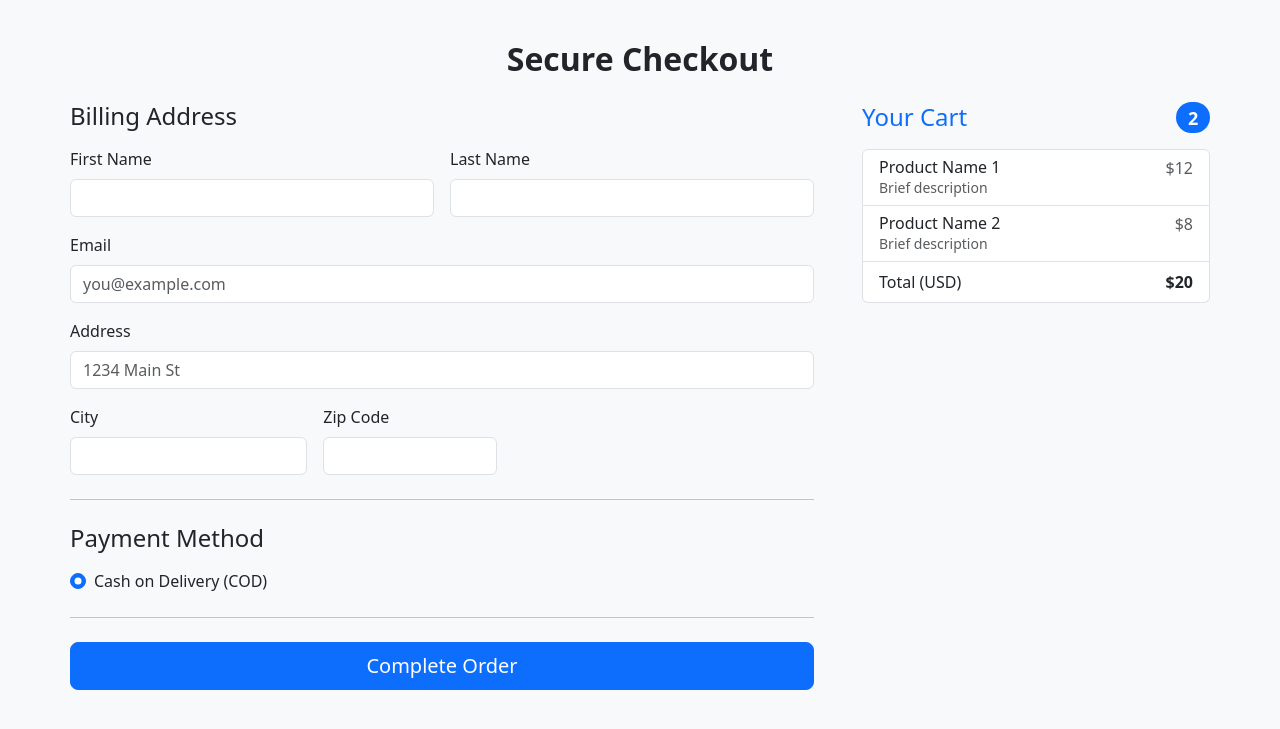
After one commit to MHassaan2/Hyperlocal-B2B2C-Supply-Chain-Delivery-Platform-for-Pakistan, a Python web app: template templates/shopkeeper/checkout.html in a window 1280 px wide. The commit adds this page. Shown: the top 729 px of the page. Run offline with Jinja, Linux system fonts and the light colour scheme; the template is opened without the code that fills it, so the values that code supplies are empty.

Commit message:
Add my HTML Pages

```diff
--- /dev/null
+++ b/templates/shopkeeper/checkout.html
@@ -0,0 +1,107 @@
+<!DOCTYPE html>
+<html lang="en">
+<head>
+    <meta charset="UTF-8">
+    <meta name="viewport" content="width=device-width, initial-scale=1.0">
+    <title>Checkout - Store</title>
+    <!-- Bootstrap 5 CSS CDN -->
+    <link href="https://cdn.jsdelivr.net/npm/bootstrap@5.3.0/dist/css/bootstrap.min.css" rel="stylesheet">
+    <link rel="stylesheet" href="https://cdnjs.cloudflare.com/ajax/libs/font-awesome/6.4.0/css/all.min.css">
+    <style>
+        body { background-color: #f8f9fa; }
+        .checkout-container { padding: 40px 0; }
+        .card { border: none; border-radius: 10px; box-shadow: 0 4px 6px rgba(0,0,0,0.05); }
+    </style>
+</head>
+<body>
+
+    <div class="container checkout-container">
+        <h2 class="mb-4 text-center fw-bold">Secure Checkout</h2>
+
+        <div class="row g-5">
+            <!-- Order Summary -->
+            <div class="col-md-5 col-lg-4 order-md-last">
+                <h4 class="d-flex justify-content-between align-items-center mb-3">
+                    <span class="text-primary">Your Cart</span>
+                    <span class="badge bg-primary rounded-pill">2</span>
+                </h4>
+                <ul class="list-group mb-3">
+                    <li class="list-group-item d-flex justify-content-between lh-sm">
+                        <div>
+                            <h6 class="my-0">Product Name 1</h6>
+                            <small class="text-muted">Brief description</small>
+                        </div>
+                        <span class="text-muted">$12</span>
+                    </li>
+                    <li class="list-group-item d-flex justify-content-between lh-sm">
+                        <div>
+                            <h6 class="my-0">Product Name 2</h6>
+                            <small class="text-muted">Brief description</small>
+                        </div>
+                        <span class="text-muted">$8</span>
+                    </li>
+                    <li class="list-group-item d-flex justify-content-between">
+                        <span>Total (USD)</span>
+                        <strong>$20</strong>
+                    </li>
+                </ul>
+            </div>
+
+            <!-- Billing & Shipping Form -->
+            <div class="col-md-7 col-lg-8">
+                <h4 class="mb-3">Billing Address</h4>
+                <form>
+                    <div class="row g-3">
+                        <div class="col-sm-6">
+                            <label for="firstName" class="form-label">First Name</label>
+                            <input type="text" class="form-control" id="firstName" required>
+                        </div>
+
+                        <div class="col-sm-6">
+                            <label for="lastName" class="form-label">Last Name</label>
+                            <input type="text" class="form-control" id="lastName" required>
+                        </div>
+
+                        <div class="col-12">
+                            <label for="email" class="form-label">Email</label>
+                            <input type="email" class="form-control" id="email" placeholder="you@example.com" required>
+                        </div>
+
+                        <div class="col-12">
+                            <label for="address" class="form-label">Address</label>
+                            <input type="text" class="form-control" id="address" placeholder="1234 Main St" required>
+                        </div>
+
+                        <div class="col-md-4">
+                            <label for="city" class="form-label">City</label>
+                            <input type="text" class="form-control" id="city" required>
+                        </div>
+
+                        <div class="col-md-3">
+                            <label for="zip" class="form-label">Zip Code</label>
+                            <input type="text" class="form-control" id="zip" required>
+                        </div>
+                    </div>
+
+                    <hr class="my-4">
+
+                    <h4 class="mb-3">Payment Method</h4>
+                    <div class="my-3">
+                        <div class="form-check">
+                            <input id="cod" name="paymentMethod" type="radio" class="form-check-input" checked required>
+                            <label class="form-check-label" for="cod">Cash on Delivery (COD)</label>
+                        </div>
+                    </div>
+
+                    <hr class="my-4">
+
+                    <button class="w-100 btn btn-primary btn-lg" type="submit">Complete Order</button>
+                </form>
+            </div>
+        </div>
+    </div>
+
+    <!-- Bootstrap JS -->
+    <script src="https://cdn.jsdelivr.net/npm/bootstrap@5.3.0/dist/js/bootstrap.bundle.min.js"></script>
+</body>
+</html>
--- a/templates/static/css/style.css
+++ b/templates/static/css/style.css
@@ -44,8 +44,7 @@ main {
 }
 
 /* Card & Form Containers */
-.card,
-.form-container {
+.card, .form-container {
     background: #ffffff;
     border: 1px solid #dee2e6;
     border-radius: 6px;
@@ -135,8 +134,7 @@ table {
     margin-top: 1rem;
 }
 
-th,
-td {
+th, td {
     padding: 0.75rem;
     border: 1px solid #dee2e6;
     text-align: left;
```
Also changed, not shown: templates/shopkeeper/order-tracking.html (added, +79 -0 lines), templates/shopkeeper/shopkeeper.html (added, +44 -0 lines).
